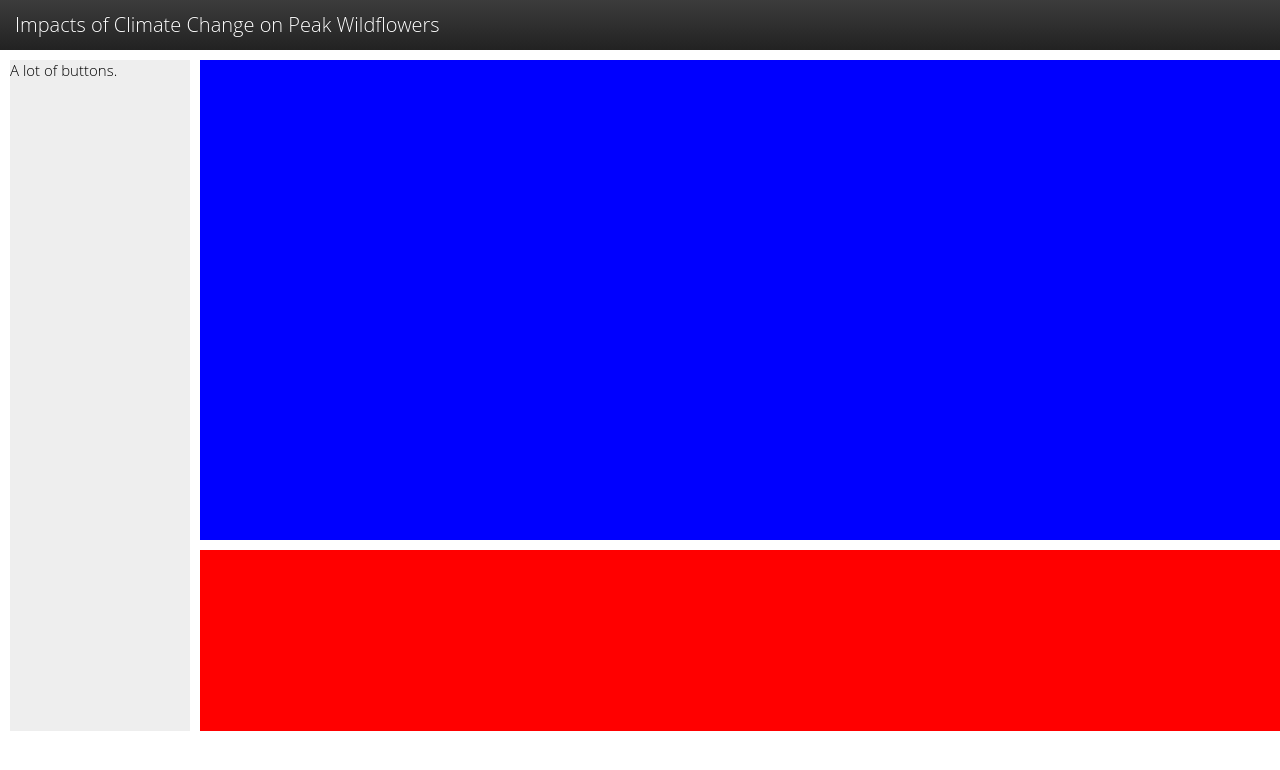
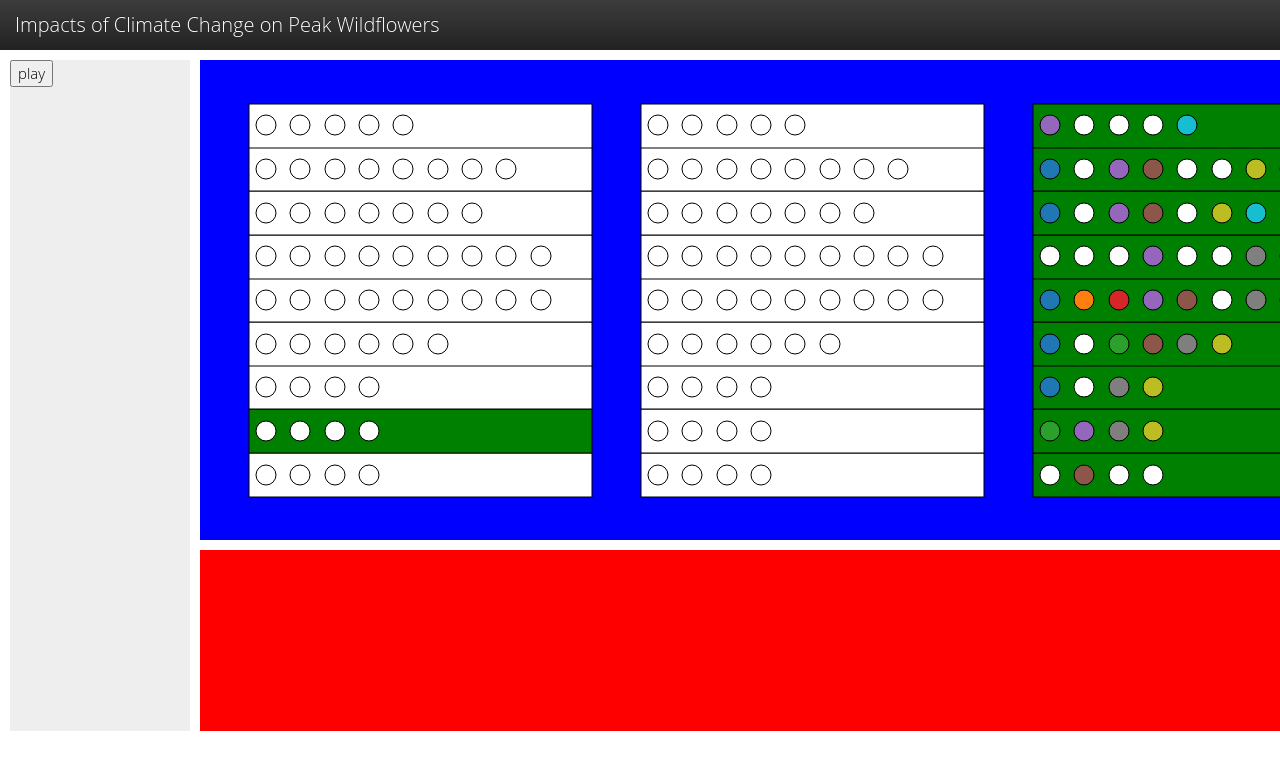
Before and after one commit to CSE512-16S/fp-racheryl-xiaojzhu-dennis418szsy, a plain HTML site: page index.html in a window 1280 px wide. Shown: the top 770 px of the page. Drawn offline with nearby package versions, Linux system fonts and the light colour scheme.

Commit message:
add animation

```diff
--- /dev/null
+++ b/data/Fposition.csv
@@ -0,0 +1,169 @@
+"","X","xcoor","ycoor","positionNum","year","site","species","on","off"
+"1",1,13.5,7.5,1,2013,1,"LIGR",214,252
+"2",2,20.5,7.5,2,2013,1,"ERPE",205,232
+"3",3,27.5,7.5,3,2013,1,"MIAL",600,600
+"4",4,34.5,7.5,4,2013,1,"LUAR",202,220
+"5",5,13.5,12.5,5,2013,2,"PEBR",202,234
+"6",6,20.5,12.5,6,2013,2,"CAPA",202,266
+"7",7,27.5,12.5,7,2013,2,"VASI",199,236
+"8",8,34.5,12.5,8,2013,2,"LUAR",205,238
+"9",9,13.5,17.5,9,2013,3,"POBI",202,236
+"10",10,20.5,17.5,10,2013,3,"LIGR",202,246
+"11",11,27.5,17.5,11,2013,3,"VASI",199,223
+"12",12,34.5,17.5,12,2013,3,"LUAR",202,220
+"13",13,13.5,22.5,13,2013,4,"POBI",213,247
+"14",14,20.5,22.5,14,2013,4,"ERMO",199,226
+"15",15,27.5,22.5,15,2013,4,"PEBR",213,234
+"16",16,34.5,22.5,16,2013,4,"ERPE",224,225
+"17",17,41.5,22.5,17,2013,4,"VASI",213,226
+"18",18,48.5,22.5,18,2013,4,"LUAR",600,600
+"19",19,13.5,27.5,19,2013,5,"POBI",221,252
+"20",20,20.5,27.5,20,2013,5,"ERMO",199,213
+"21",21,27.5,27.5,21,2013,5,"LIGR",600,600
+"22",22,34.5,27.5,22,2013,5,"CAPA",202,263
+"23",23,41.5,27.5,23,2013,5,"ERPE",223,246
+"24",24,48.5,27.5,24,2013,5,"MIAL",215,233
+"25",25,55.5,27.5,25,2013,5,"VASI",208,241
+"26",26,62.5,27.5,26,2013,5,"LUAR",213,246
+"27",27,69.5,27.5,27,2013,5,"ANOC",202,211
+"28",28,13.5,32.5,28,2013,6,"POBI",208,259
+"29",29,20.5,32.5,29,2013,6,"PEBR",208,235
+"30",30,27.5,32.5,30,2013,6,"LIGR",222,252
+"31",31,34.5,32.5,31,2013,6,"CAPA",208,239
+"32",32,41.5,32.5,32,2013,6,"ERPE",225,252
+"33",33,48.5,32.5,33,2013,6,"MIAL",220,225
+"34",34,55.5,32.5,34,2013,6,"VASI",208,247
+"35",35,62.5,32.5,35,2013,6,"LUAR",208,246
+"36",36,69.5,32.5,36,2013,6,"ANOC",199,228
+"37",37,13.5,37.5,37,2013,7,"POBI",218,259
+"38",38,20.5,37.5,38,2013,7,"LIGR",222,250
+"39",39,27.5,37.5,39,2013,7,"CAPA",208,247
+"40",40,34.5,37.5,40,2013,7,"ERPE",224,252
+"41",41,41.5,37.5,41,2013,7,"MIAL",218,227
+"42",42,48.5,37.5,42,2013,7,"LUAR",218,237
+"43",43,55.5,37.5,43,2013,7,"ANOC",202,226
+"44",44,13.5,42.5,44,2013,8,"POBI",223,254
+"45",45,20.5,42.5,45,2013,8,"LIGR",222,254
+"46",46,27.5,42.5,46,2013,8,"CAPA",215,252
+"47",47,34.5,42.5,47,2013,8,"ERPE",226,253
+"48",48,41.5,42.5,48,2013,8,"MIAL",223,233
+"49",49,48.5,42.5,49,2013,8,"VASI",218,255
+"50",50,55.5,42.5,50,2013,8,"LUAR",224,253
+"51",51,62.5,42.5,51,2013,8,"ANOC",205,226
+"52",52,13.5,47.5,52,2013,9,"CAPA",208,252
+"53",53,20.5,47.5,53,2013,9,"ERPE",225,259
+"54",54,27.5,47.5,54,2013,9,"MIAL",215,226
+"55",55,34.5,47.5,55,2013,9,"LUAR",213,234
+"56",56,41.5,47.5,56,2013,9,"ANOC",202,239
+"57",57,93.5,7.5,1,2014,1,"LIGR",600,600
+"58",58,100.5,7.5,2,2014,1,"ERPE",208,226
+"59",59,107.5,7.5,3,2014,1,"MIAL",600,600
+"60",60,114.5,7.5,4,2014,1,"LUAR",200,232
+"61",61,93.5,12.5,5,2014,2,"PEBR",197,230
+"62",62,100.5,12.5,6,2014,2,"CAPA",210,238
+"63",63,107.5,12.5,7,2014,2,"VASI",197,233
+"64",64,114.5,12.5,8,2014,2,"LUAR",213,229
+"65",65,93.5,17.5,9,2014,3,"POBI",207,242
+"66",66,100.5,17.5,10,2014,3,"LIGR",215,242
+"67",67,107.5,17.5,11,2014,3,"VASI",196,223
+"68",68,114.5,17.5,12,2014,3,"LUAR",206,246
+"69",69,93.5,22.5,13,2014,4,"POBI",224,268
+"70",70,100.5,22.5,14,2014,4,"ERMO",237,238
+"71",71,107.5,22.5,15,2014,4,"PEBR",223,239
+"72",72,114.5,22.5,16,2014,4,"ERPE",229,260
+"73",73,121.5,22.5,17,2014,4,"VASI",221,260
+"74",74,128.5,22.5,18,2014,4,"LUAR",221,254
+"75",75,93.5,27.5,19,2014,5,"POBI",221,262
+"76",76,100.5,27.5,20,2014,5,"ERMO",203,233
+"77",77,107.5,27.5,21,2014,5,"LIGR",600,600
+"78",78,114.5,27.5,22,2014,5,"CAPA",229,242
+"79",79,121.5,27.5,23,2014,5,"ERPE",223,258
+"80",80,128.5,27.5,24,2014,5,"MIAL",220,233
+"81",81,135.5,27.5,25,2014,5,"VASI",214,258
+"82",82,142.5,27.5,26,2014,5,"LUAR",220,255
+"83",83,149.5,27.5,27,2014,5,"ANOC",600,600
+"84",84,93.5,32.5,28,2014,6,"POBI",224,255
+"85",85,100.5,32.5,29,2014,6,"PEBR",214,242
+"86",86,107.5,32.5,30,2014,6,"LIGR",229,249
+"87",87,114.5,32.5,31,2014,6,"CAPA",214,247
+"88",88,121.5,32.5,32,2014,6,"ERPE",222,258
+"89",89,128.5,32.5,33,2014,6,"MIAL",218,246
+"90",90,135.5,32.5,34,2014,6,"VASI",220,252
+"91",91,142.5,32.5,35,2014,6,"LUAR",222,252
+"92",92,149.5,32.5,36,2014,6,"ANOC",207,241
+"93",93,93.5,37.5,37,2014,7,"POBI",221,258
+"94",94,100.5,37.5,38,2014,7,"LIGR",226,248
+"95",95,107.5,37.5,39,2014,7,"CAPA",226,271
+"96",96,114.5,37.5,40,2014,7,"ERPE",224,248
+"97",97,121.5,37.5,41,2014,7,"MIAL",220,232
+"98",98,128.5,37.5,42,2014,7,"LUAR",220,243
+"99",99,135.5,37.5,43,2014,7,"ANOC",210,222
+"100",100,93.5,42.5,44,2014,8,"POBI",222,265
+"101",101,100.5,42.5,45,2014,8,"LIGR",225,261
+"102",102,107.5,42.5,46,2014,8,"CAPA",214,258
+"103",103,114.5,42.5,47,2014,8,"ERPE",222,270
+"104",104,121.5,42.5,48,2014,8,"MIAL",220,236
+"105",105,128.5,42.5,49,2014,8,"VASI",214,251
+"106",106,135.5,42.5,50,2014,8,"LUAR",221,252
+"107",107,142.5,42.5,51,2014,8,"ANOC",208,226
+"108",108,93.5,47.5,52,2014,9,"CAPA",214,274
+"109",109,100.5,47.5,53,2014,9,"ERPE",225,265
+"110",110,107.5,47.5,54,2014,9,"MIAL",220,233
+"111",111,114.5,47.5,55,2014,9,"LUAR",220,252
+"112",112,121.5,47.5,56,2014,9,"ANOC",208,221
+"113",113,173.5,7.5,1,2015,1,"LIGR",600,600
+"114",114,180.5,7.5,2,2015,1,"ERPE",164,188
+"115",115,187.5,7.5,3,2015,1,"MIAL",600,600
+"116",116,194.5,7.5,4,2015,1,"LUAR",164,180
+"117",117,173.5,12.5,5,2015,2,"PEBR",174,191
+"118",118,180.5,12.5,6,2015,2,"CAPA",166,190
+"119",119,187.5,12.5,7,2015,2,"VASI",174,200
+"120",120,194.5,12.5,8,2015,2,"LUAR",171,191
+"121",121,173.5,17.5,9,2015,3,"POBI",178,194
+"122",122,180.5,17.5,10,2015,3,"LIGR",185,200
+"123",123,187.5,17.5,11,2015,3,"VASI",165,188
+"124",124,194.5,17.5,12,2015,3,"LUAR",170,183
+"125",125,173.5,22.5,13,2015,4,"POBI",178,203
+"126",126,180.5,22.5,14,2015,4,"ERMO",164,180
+"127",127,187.5,22.5,15,2015,4,"PEBR",178,234
+"128",128,194.5,22.5,16,2015,4,"ERPE",174,189
+"129",129,201.5,22.5,17,2015,4,"VASI",174,201
+"130",130,208.5,22.5,18,2015,4,"LUAR",173,194
+"131",131,173.5,27.5,19,2015,5,"POBI",178,195
+"132",132,180.5,27.5,20,2015,5,"ERMO",164,201
+"133",133,187.5,27.5,21,2015,5,"LIGR",178,198
+"134",134,194.5,27.5,22,2015,5,"CAPA",175,203
+"135",135,201.5,27.5,23,2015,5,"ERPE",174,193
+"136",136,208.5,27.5,24,2015,5,"MIAL",170,180
+"137",137,215.5,27.5,25,2015,5,"VASI",173,195
+"138",138,222.5,27.5,26,2015,5,"LUAR",166,198
+"139",139,229.5,27.5,27,2015,5,"ANOC",600,600
+"140",140,173.5,32.5,28,2015,6,"POBI",180,206
+"141",141,180.5,32.5,29,2015,6,"PEBR",180,191
+"142",142,187.5,32.5,30,2015,6,"LIGR",187,219
+"143",143,194.5,32.5,31,2015,6,"CAPA",171,189
+"144",144,201.5,32.5,32,2015,6,"ERPE",181,200
+"145",145,208.5,32.5,33,2015,6,"MIAL",600,600
+"146",146,215.5,32.5,34,2015,6,"VASI",175,194
+"147",147,222.5,32.5,35,2015,6,"LUAR",174,203
+"148",148,229.5,32.5,36,2015,6,"ANOC",160,190
+"149",149,173.5,37.5,37,2015,7,"POBI",178,194
+"150",150,180.5,37.5,38,2015,7,"LIGR",187,203
+"151",151,187.5,37.5,39,2015,7,"CAPA",169,190
+"152",152,194.5,37.5,40,2015,7,"ERPE",178,208
+"153",153,201.5,37.5,41,2015,7,"MIAL",174,178
+"154",154,208.5,37.5,42,2015,7,"LUAR",169,190
+"155",155,215.5,37.5,43,2015,7,"ANOC",160,190
+"156",156,173.5,42.5,44,2015,8,"POBI",178,200
+"157",157,180.5,42.5,45,2015,8,"LIGR",185,200
+"158",158,187.5,42.5,46,2015,8,"CAPA",169,200
+"159",159,194.5,42.5,47,2015,8,"ERPE",178,200
+"160",160,201.5,42.5,48,2015,8,"MIAL",181,183
+"161",161,208.5,42.5,49,2015,8,"VASI",181,188
+"162",162,215.5,42.5,50,2015,8,"LUAR",178,191
+"163",163,222.5,42.5,51,2015,8,"ANOC",160,180
+"164",164,173.5,47.5,52,2015,9,"CAPA",171,215
+"165",165,180.5,47.5,53,2015,9,"ERPE",187,200
+"166",166,187.5,47.5,54,2015,9,"MIAL",181,185
+"167",167,194.5,47.5,55,2015,9,"LUAR",180,194
+"168",168,201.5,47.5,56,2015,9,"ANOC",169,194
--- /dev/null
+++ b/data/siteData.csv
@@ -0,0 +1,28 @@
+"","X","Year","Site","Elev","SnowmeltDate","JulDay","xcoor","ycoor","melt","Frozen"
+"1",1,2013,1,1490,"8-Jul-13",188,10,10,188,282
+"2",2,2013,2,1540,"16-Jun-13",166,10,15,166,305
+"3",3,2013,3,1600,"7-Jul-13",187,10,20,187,293
+"4",4,2013,4,1650,"2-Jul-13",182,10,25,182,283
+"5",5,2013,5,1680,"10-Jul-13",190,10,30,190,310
+"6",6,2013,6,1745,"2-Jul-13",182,10,35,182,292
+"7",7,2013,7,1805,"10-Jul-13",190,10,40,190,312
+"8",8,2013,8,1840,"8-Jul-13",188,10,45,188,307
+"9",9,2013,9,1880,"13-Jul-13",193,10,50,193,302
+"10",10,2014,1,1490,"1-Jul-14",181,90,10,181,270
+"11",11,2014,2,1540,"4-Jul-14",184,90,15,184,296
+"12",12,2014,3,1600,"3-Jul-14",183,90,20,183,299
+"13",13,2014,4,1650,"19-Jul-14",199,90,25,199,276
+"14",14,2014,5,1680,"17-Jul-14",197,90,30,197,277
+"15",15,2014,6,1745,"21-Jul-14",201,90,35,201,285
+"16",16,2014,7,1805,"23-Jul-14",203,90,40,203,313
+"17",17,2014,8,1840,"21-Jul-14",201,90,45,201,286
+"18",18,2014,9,1880,"21-Jul-14",201,90,50,201,273
+"19",19,2015,1,1490,"8-May-15",127,170,10,127,271
+"20",20,2015,2,1540,"15-May-15",134,170,15,134,316
+"21",21,2015,3,1600,"20-May-15",139,170,20,139,297
+"22",22,2015,4,1650,"24-May-15",143,170,25,143,298
+"23",23,2015,5,1680,"21-May-15",140,170,30,140,294
+"24",24,2015,6,1745,"31-May-15",150,170,35,150,317
+"25",25,2015,7,1805,"30-May-15",149,170,40,149,290
+"26",26,2015,8,1840,"30-May-15",149,170,45,149,301
+"27",27,2015,9,1880,"9-Jun-15",159,170,50,159,308
--- a/index.html
+++ b/index.html
@@ -38,9 +38,11 @@
 
 		<div class="container">
 			<div class="sidebar">
-				<p>A lot of buttons.</p>
+				<button id ="play"> play </button>
 			</div>
+
 			<div class="main">
+                <canvas class="canvas" id="flowerCanvas"></canvas>
 			</div>
 
 			<div class="timeline">
@@ -48,7 +50,9 @@
 	</div>
 
 
-	<!--script-->
+    <script src="scripts/FlowerVis.js" type="text/javascript"></script>
+
+ 	<!--script-->
 	<!-- <script src="scripts/histogram.js" type="text/javascript"></script> -->
 	<!--script src="scripts/others.js" type="text/javascript"></script-->
 	<!-- <script src="scripts/main.js" type="text/javascript"></script> -->
--- a/scripts/FlowerVis.js
+++ b/scripts/FlowerVis.js
@@ -1,10 +1,11 @@
 
 //for each frame of animation, we can update currentDay, then call loadData(callback);
-var currentDay = 260;
-loadData(callback);
-
-
-
+// var currentDay = 199;
+var playing = false;
+var g_siteData;
+var g_Fposition;
+var g_day;
+loadData(main);
 
 
 
@@ -180,7 +181,9 @@ function getTime(){
   return currentDay;
 }
 
+
 //load data
+
 function loadData(callback) {
   d3.csv("data/siteData.csv", function(siteData) {
     d3.csv("data/Fposition.csv", function(Fposition) {
@@ -190,11 +193,42 @@ function loadData(callback) {
 }
 
 //define callback function
-function callback(siteData,Fposition){
+function main(siteData,Fposition){
   //add some filters here based on clicked button
   //then pass filtrated data to the drawFlower function
   //filter//
-  drawFlower(siteData,Fposition,getTime());
+
+  g_siteData = siteData;
+  g_Fposition = Fposition;
+  g_day_first = 180;
+  g_day_last = 200;
+  g_day = g_day_first;
+
+  //initial image -- load data, ready the page, etc
+  drawFlower(siteData, Fposition, g_day);
+
+  //animate
+  var timer
+  d3.select('#play')
+    .on('click', function(){
+      if(playing == false){
+        d3.select(this).html('stop');
+        timer = setInterval(function(){
+          console.log(g_day);
+          if (g_day > g_day_last)
+            g_day = g_day_first;
+          else
+            g_day++;
+          drawFlower(g_siteData, g_Fposition, g_day);
+        }, 1000)
+
+        playing = true;
+      }else{
+        d3.select(this).html('play');
+        clearInterval(timer);
+        playing = false;
+      }
+    })
 
   //Rachel can add the histgram drawing function here
   //eg. drawHist(siteData,Fposition,getTime())
```
